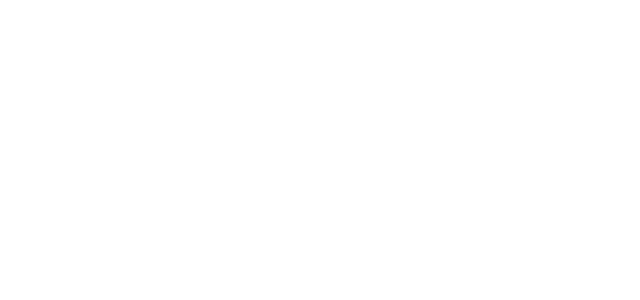
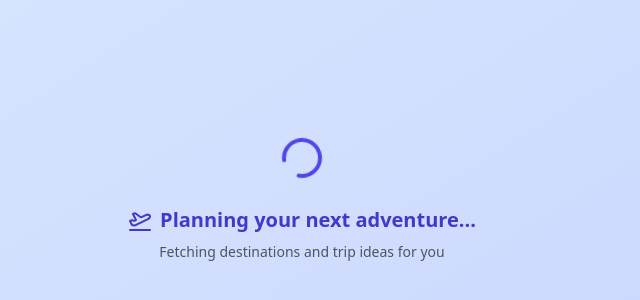
Before and after one commit to MohitG780/PackUpPal, a React (Create React App) app in the folder frontend/: page /Loading in a window 1280 px wide. Before the commit this address had no page. Shown: the part 202-502 px from the top of the page, without its empty margins (338-978 px from the left). Built offline with nearby package versions, Linux system fonts and the light colour scheme.

Commit message:
Travel Planner page

```diff
--- a/frontend/src/App.js
+++ b/frontend/src/App.js
@@ -7,6 +7,7 @@
 
 import Dashboard from './components/Dashboard.tsx';
 import {TravelPlanner} from './components/TravelPlanner.tsx';
+import Loading from './components/Loading.tsx';
 
 
 function App() {
@@ -43,6 +44,12 @@
               <TravelPlanner/>
           }
         />
+         <Route
+          path="/Loading"
+          element={
+              <Loading/>
+          }
+        />
     </Routes>
     </BrowserRouter>
   );
--- /dev/null
+++ b/frontend/src/components/Loading.tsx
@@ -0,0 +1,21 @@
+import React from "react";
+import { Loader2, PlaneTakeoff } from "lucide-react";
+
+const Loading = () => {
+  return (
+    <div className="flex flex-col items-center justify-center h-screen bg-gradient-to-br from-blue-100 to-indigo-200 dark:from-gray-900 dark:to-gray-800 transition-colors">
+      <div className="animate-spin mb-6">
+        <Loader2 className="w-12 h-12 text-indigo-600 dark:text-white" />
+      </div>
+      <div className="flex items-center gap-2 text-xl font-semibold text-indigo-700 dark:text-white">
+        <PlaneTakeoff className="w-6 h-6" />
+        <span>Planning your next adventure...</span>
+      </div>
+      <p className="text-sm text-gray-600 dark:text-gray-300 mt-2">
+        Fetching destinations and trip ideas for you
+      </p>
+    </div>
+  );
+};
+
+export default Loading;
```
